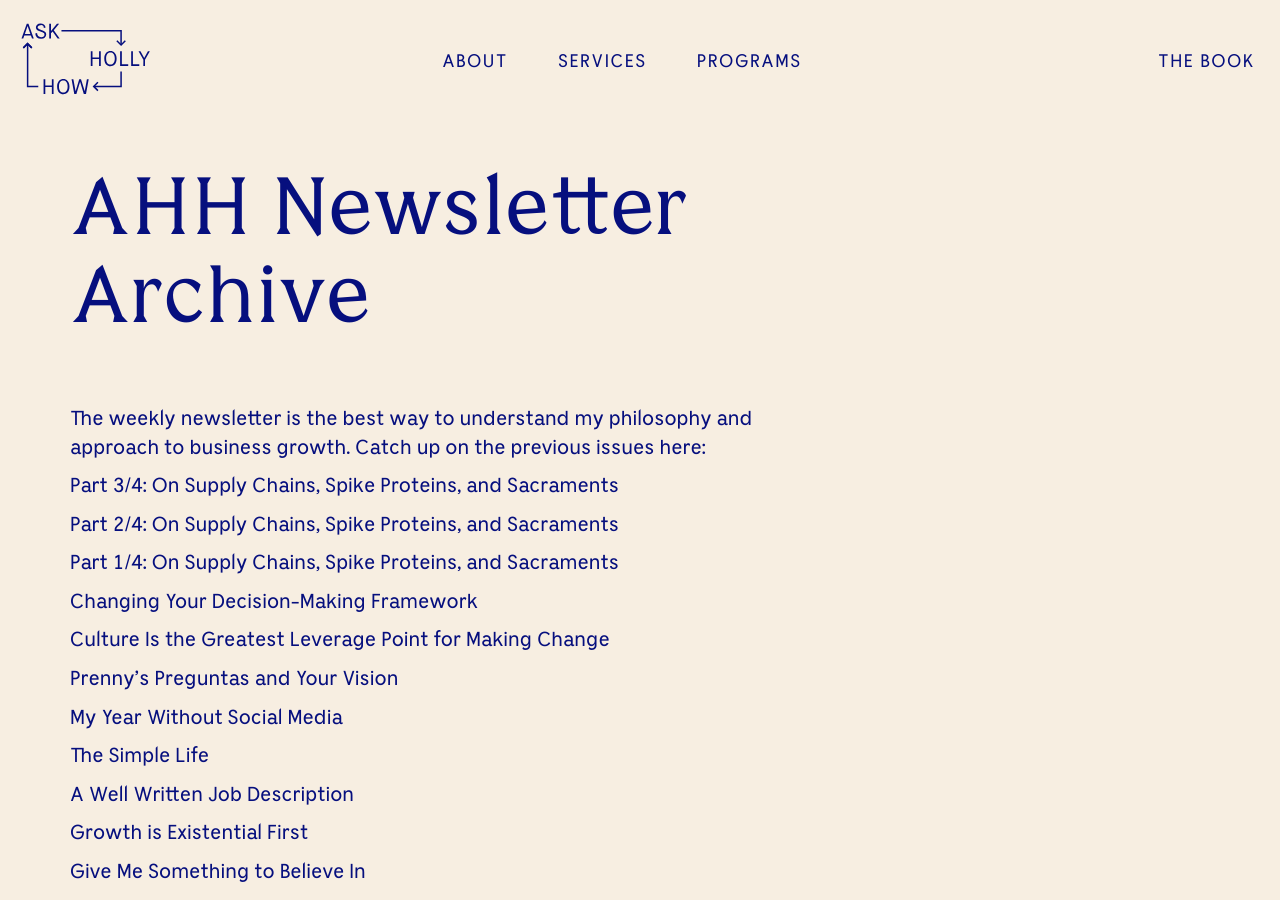
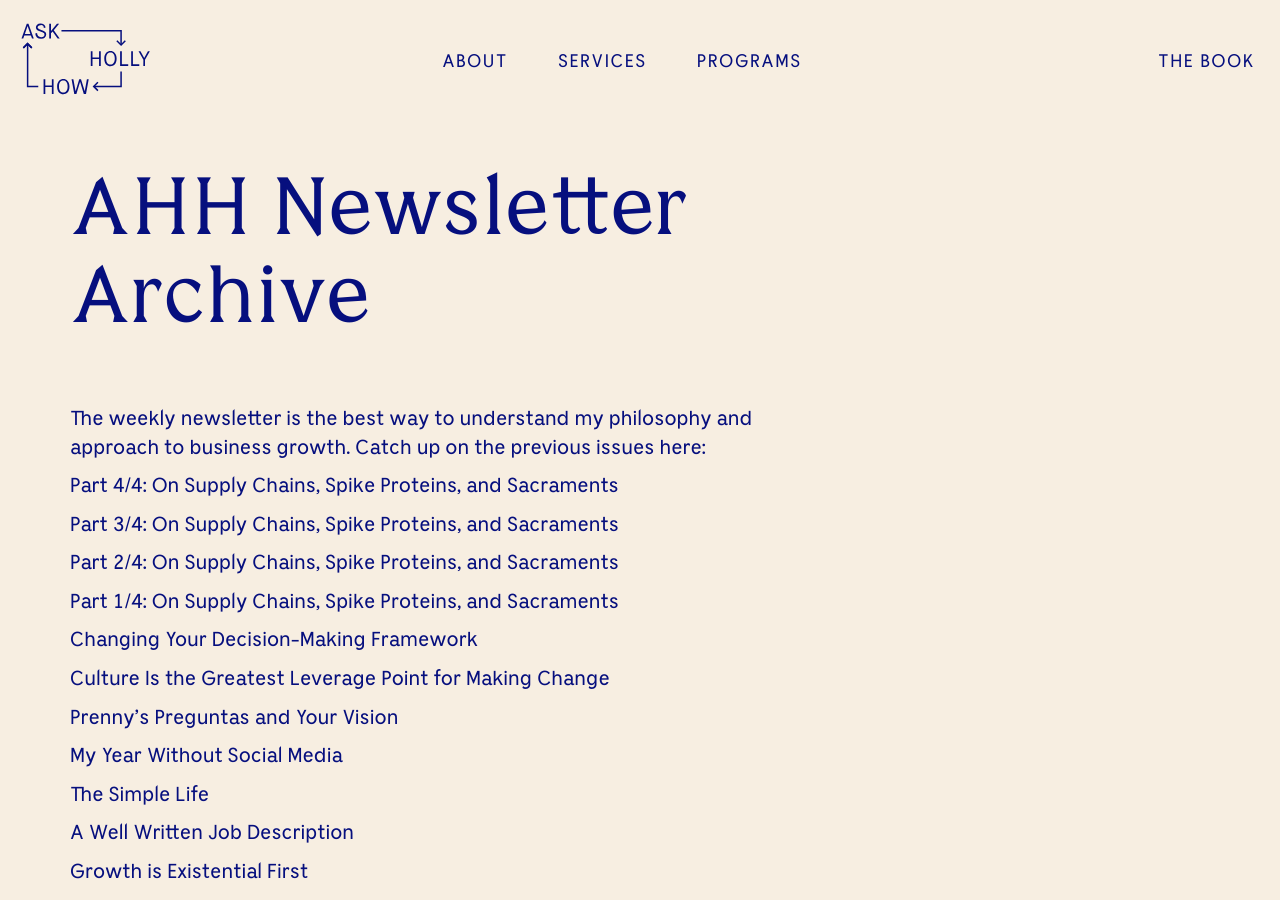
Before and after one commit to hollyhoward78/ask-holly-how, a Jekyll site: the page built from _posts/2017-06-22-intropost.md, in a window 1280 px wide and 900 px high. Built offline with Jekyll 4.4.1, drawn with Linux system fonts in a browser that asks for light colours; a script that is not in the unit is left out; comment, search, counter and statistics services are not loaded.

Commit message:
Update Resources “2017-06-22-intropost”

```diff
--- a/_posts/2017-06-22-intropost.md
+++ b/_posts/2017-06-22-intropost.md
@@ -4,6 +4,8 @@
 date: 2021-05-31T22:35:39.433Z
 ---
 The weekly newsletter is the best way to understand my philosophy and approach to business growth. Catch up on the previous issues here:
+
+[Part 4/4: On Supply Chains, Spike Proteins, and Sacraments](https://us9.campaign-archive.com/?u=5d546171d6acc818005d962e1&id=41dafb2346)
 
 [Part 3/4: On Supply Chains, Spike Proteins, and Sacraments](https://us9.campaign-archive.com/?u=5d546171d6acc818005d962e1&id=b26a8091a4)
 
```
